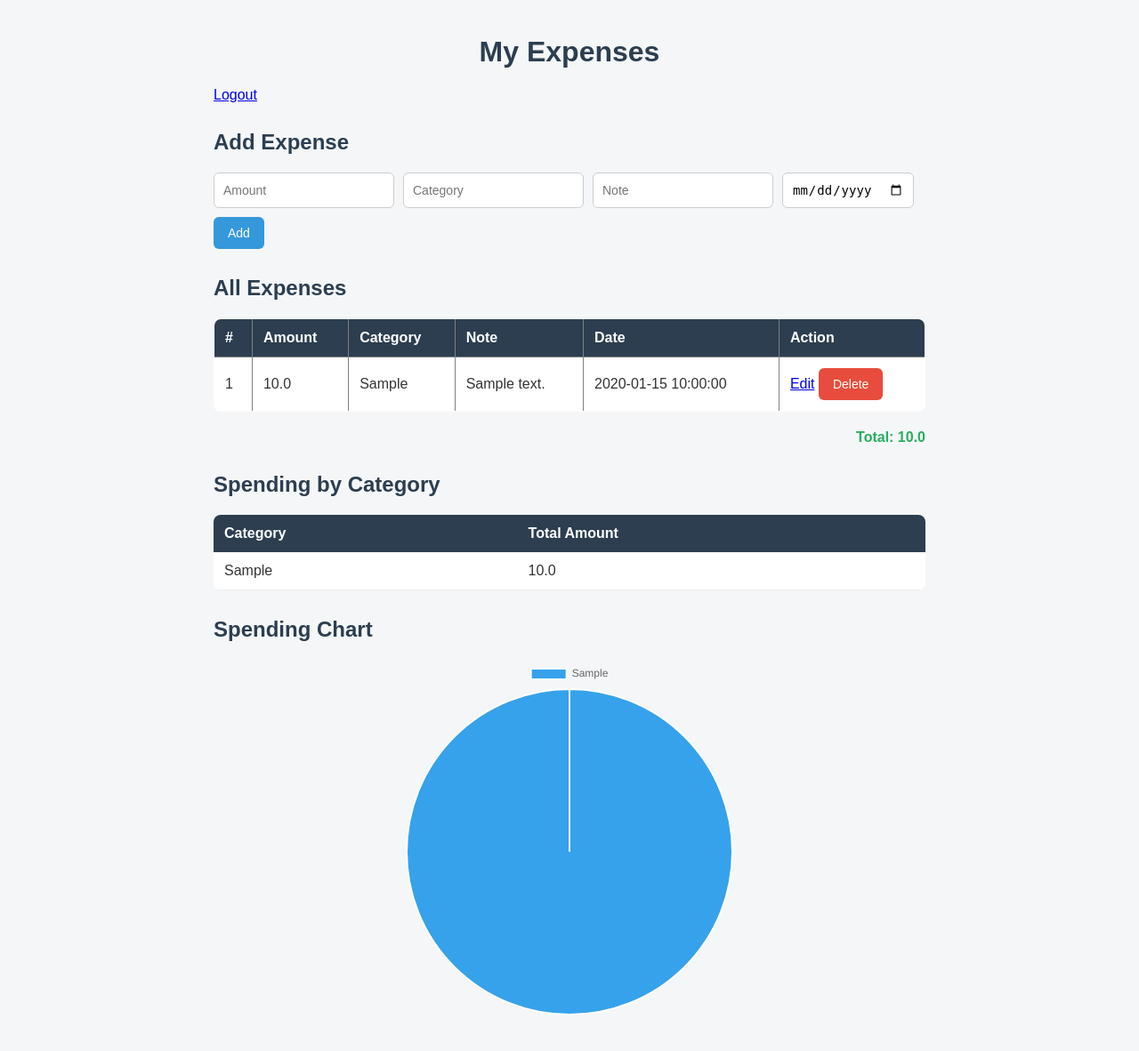
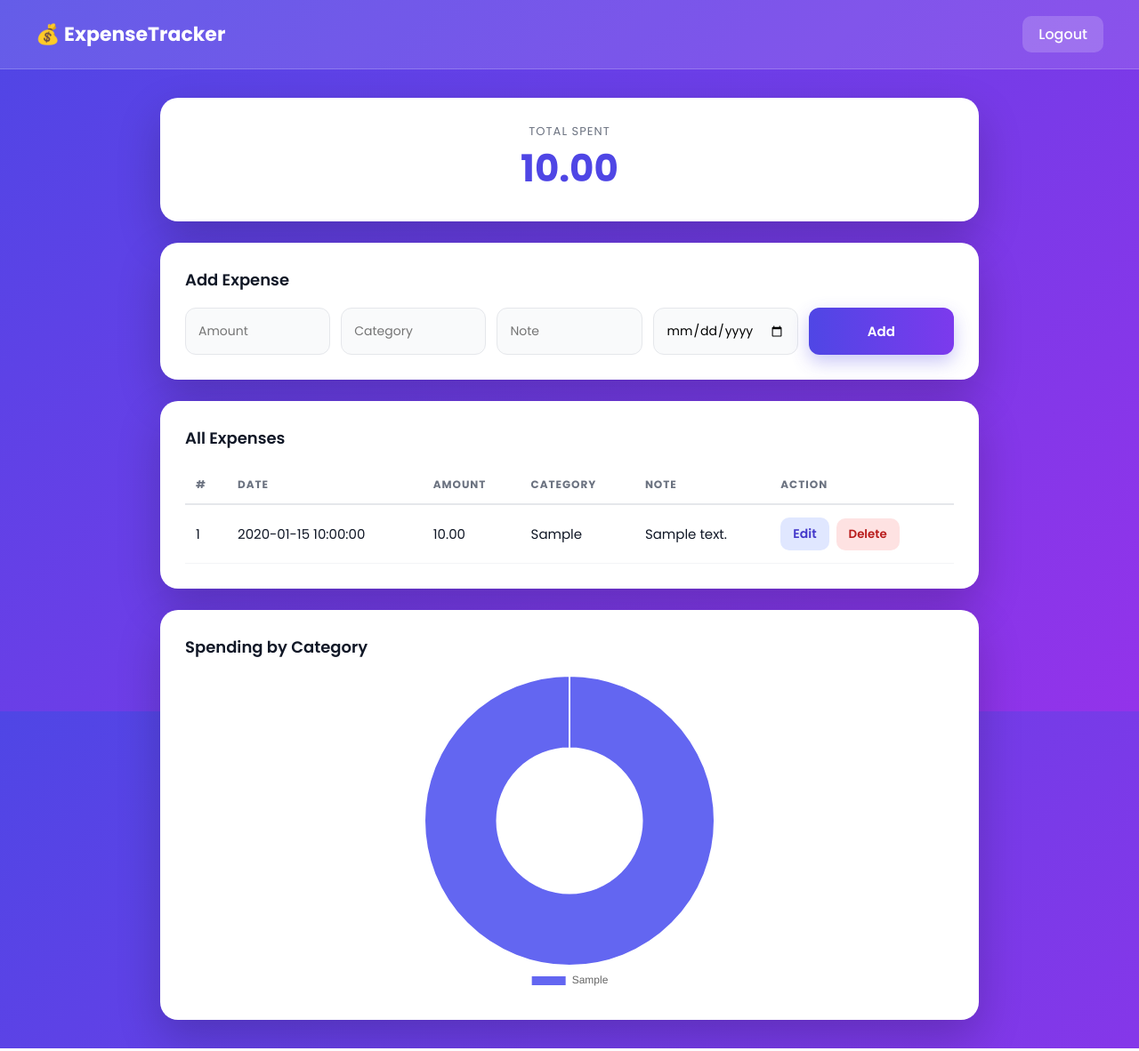
Before and after one commit to Malshi123/Expense-Tracker, a Flask app: page / in a window 1280 px wide. Shown: the whole page at 89% size. Run offline with Flask 3, Linux system fonts and the light colour scheme; the visitor is signed in with stand-in values (Sample User, id 1); tables that the repository leaves empty or names only in its code hold one stand-in row (values such as "Sample post").

Commit message:
Redesign dashboard and edit page

```diff
--- /dev/null
+++ b/static/app.css
@@ -0,0 +1,247 @@
+* {
+    box-sizing: border-box;
+    margin: 0;
+    padding: 0;
+}
+
+body {
+    font-family: 'Poppins', Arial, sans-serif;
+    min-height: 100vh;
+    background: linear-gradient(135deg, #4f46e5, #9333ea);
+    background-attachment: fixed;
+    color: #111827;
+}
+
+.navbar {
+    display: flex;
+    justify-content: space-between;
+    align-items: center;
+    padding: 18px 40px;
+    background: rgba(255, 255, 255, 0.12);
+    border-bottom: 1px solid rgba(255, 255, 255, 0.2);
+}
+
+.brand {
+    color: #ffffff;
+    font-size: 22px;
+    font-weight: 700;
+}
+
+.nav-link {
+    color: #ffffff;
+    text-decoration: none;
+    font-weight: 500;
+    padding: 8px 18px;
+    border-radius: 10px;
+    background: rgba(255, 255, 255, 0.18);
+}
+
+.nav-link:hover {
+    background: rgba(255, 255, 255, 0.3);
+}
+
+.container {
+    max-width: 960px;
+    margin: 32px auto;
+    padding: 0 20px;
+}
+
+.card {
+    background: #ffffff;
+    border-radius: 20px;
+    padding: 28px;
+    box-shadow: 0 20px 50px rgba(0, 0, 0, 0.2);
+    margin-bottom: 24px;
+}
+
+.card h2 {
+    font-size: 18px;
+    font-weight: 600;
+    margin-bottom: 18px;
+}
+
+.stat {
+    text-align: center;
+}
+
+.stat .label {
+    color: #6b7280;
+    font-size: 13px;
+    letter-spacing: 0.08em;
+    text-transform: uppercase;
+}
+
+.stat .amount {
+    font-size: 42px;
+    font-weight: 700;
+    color: #4f46e5;
+}
+
+.add-grid {
+    display: grid;
+    grid-template-columns: repeat(auto-fit, minmax(150px, 1fr));
+    gap: 12px;
+}
+
+.add-grid input,
+.edit-grid input {
+    padding: 14px;
+    border: 1px solid #e5e7eb;
+    border-radius: 12px;
+    background: #f9fafb;
+    font-size: 14px;
+    font-family: inherit;
+    outline: none;
+}
+
+.add-grid input:focus,
+.edit-grid input:focus {
+    border-color: #6366f1;
+    box-shadow: 0 0 0 3px rgba(99, 102, 241, 0.2);
+}
+
+.btn {
+    padding: 14px 20px;
+    border: none;
+    border-radius: 12px;
+    background: linear-gradient(90deg, #4f46e5, #7c3aed);
+    color: #ffffff;
+    font-size: 15px;
+    font-weight: 600;
+    font-family: inherit;
+    cursor: pointer;
+    box-shadow: 0 8px 20px rgba(79, 70, 229, 0.3);
+}
+
+.btn:hover {
+    opacity: 0.92;
+}
+
+.btn-danger {
+    padding: 8px 14px;
+    border: none;
+    border-radius: 10px;
+    background: #fee2e2;
+    color: #b91c1c;
+    font-weight: 600;
+    font-family: inherit;
+    cursor: pointer;
+}
+
+.btn-danger:hover {
+    background: #fecaca;
+}
+
+.btn-edit {
+    display: inline-block;
+    padding: 8px 14px;
+    border-radius: 10px;
+    background: #e0e7ff;
+    color: #4338ca;
+    font-weight: 600;
+    text-decoration: none;
+    font-size: 14px;
+}
+
+.btn-edit:hover {
+    background: #c7d2fe;
+}
+
+.table-wrap {
+    overflow-x: auto;
+}
+
+table {
+    width: 100%;
+    border-collapse: collapse;
+}
+
+th {
+    text-align: left;
+    font-size: 12px;
+    letter-spacing: 0.08em;
+    text-transform: uppercase;
+    color: #6b7280;
+    padding: 12px;
+    border-bottom: 2px solid #e5e7eb;
+}
+
+td {
+    padding: 14px 12px;
+    border-bottom: 1px solid #f3f4f6;
+    font-size: 15px;
+}
+
+tr:hover td {
+    background: #f9fafb;
+}
+
+.actions {
+    display: flex;
+    gap: 8px;
+    align-items: center;
+}
+
+.actions form {
+    margin: 0;
+}
+
+.empty {
+    text-align: center;
+    color: #6b7280;
+    padding: 24px;
+}
+
+.chart-box {
+    max-width: 360px;
+    margin: 0 auto;
+}
+
+.edit-form {
+    display: flex;
+    flex-direction: column;
+    gap: 16px;
+}
+
+.edit-form label {
+    display: block;
+    font-size: 12px;
+    font-weight: 600;
+    letter-spacing: 0.08em;
+    text-transform: uppercase;
+    color: #374151;
+    margin-bottom: 6px;
+}
+
+.edit-form input {
+    width: 100%;
+    padding: 14px;
+    border: 1px solid #e5e7eb;
+    border-radius: 12px;
+    background: #f9fafb;
+    font-size: 14px;
+    font-family: inherit;
+    outline: none;
+}
+
+.edit-form input:focus {
+    border-color: #6366f1;
+    box-shadow: 0 0 0 3px rgba(99, 102, 241, 0.2);
+}
+
+.form-actions {
+    display: flex;
+    gap: 16px;
+    align-items: center;
+    margin-top: 8px;
+}
+
+.btn-cancel {
+    color: #6b7280;
+    text-decoration: none;
+    font-weight: 500;
+}
+
+.btn-cancel:hover {
+    color: #111827;
+}
--- a/templates/index.html
+++ b/templates/index.html
@@ -1,91 +1,104 @@
 <!DOCTYPE html>
 <html>
 <head>
+    <meta charset="UTF-8">
+    <meta name="viewport" content="width=device-width, initial-scale=1">
     <title>Expense Tracker</title>
-    <link rel="stylesheet" href="{{ url_for('static', filename='style.css') }}">
+    <link href="https://fonts.googleapis.com/css2?family=Poppins:wght@400;500;600;700&display=swap" rel="stylesheet">
+    <link rel="stylesheet" href="{{ url_for('static', filename='app.css') }}">
     <script src="https://cdn.jsdelivr.net/npm/chart.js"></script>
 </head>
 <body>
-    <h1>My Expenses</h1>
-    <p><a href="/logout">Logout</a></p>
+    <div class="navbar">
+        <div class="brand">💰 ExpenseTracker</div>
+        <a class="nav-link" href="/logout">Logout</a>
+    </div>
 
+    <div class="container">
+
+        <div class="card stat">
+            <div class="label">Total Spent</div>
+            <div class="amount">{{ '%.2f'|format(total) }}</div>
+        </div>
+
+        <div class="card">
             <h2>Add Expense</h2>
-    <form action="/add" method="POST" class="add-form">
+            <form action="/add" method="POST" class="add-grid">
                 <input type="number" step="0.01" name="amount" placeholder="Amount" required>
                 <input type="text" name="category" placeholder="Category" required>
-        <input type="text" name="note" placeholder="Note" required>
+                <input type="text" name="note" placeholder="Note">
                 <input type="date" name="date" required>
-        <button type="submit">Add</button>
+                <button type="submit" class="btn">Add</button>
             </form>
+        </div>
 
+        <div class="card">
             <h2>All Expenses</h2>
-
-    <table border="1" cellpadding="8">
+            {% if expenses %}
+            <div class="table-wrap">
+                <table>
                     <tr>
                         <th>#</th>
+                        <th>Date</th>
                         <th>Amount</th>
                         <th>Category</th>
                         <th>Note</th>
-            <th>Date</th>
                         <th>Action</th>
                     </tr>
                     {% for e in expenses %}
                     <tr>
                         <td>{{ loop.index }}</td>
-            <td>{{ e["amount"] }}</td>
-            <td>{{ e["category"] }}</td>
-            <td>{{ e["note"] }}</td>
-            <td>{{ e.get("date","-") }}</td>
-
+                        <td>{{ e['date'] or '-' }}</td>
+                        <td>{{ '%.2f'|format(e['amount']) }}</td>
+                        <td>{{ e['category'] }}</td>
+                        <td>{{ e['note'] or '' }}</td>
                         <td>
-                <a href="/edit/{{ e['id'] }}">Edit</a>
-                <form action="/delete/{{e['id']}}" method="POST" style="display:inline;">
-                    <button type="submit" class="delete-btn">Delete</button>
+                            <div class="actions">
+                                <a class="btn-edit" href="/edit/{{ e['id'] }}">Edit</a>
+                                <form action="/delete/{{ e['id'] }}" method="POST" onsubmit="return confirm('Delete this expense?');">
+                                    <button type="submit" class="btn-danger">Delete</button>
                                 </form>
+                            </div>
                         </td>
-
                     </tr>
                     {% endfor %}
                 </table>
+            </div>
+            {% else %}
+            <p class="empty">No expenses yet. Add your first one above.</p>
+            {% endif %}
+        </div>
 
-    <h3 class="total">Total: {{ total }}</h3>
-
+        {% if category_totals %}
+        <div class="card">
             <h2>Spending by Category</h2>
-    <table>
-        <tr>
-            <th>Category</th>
-            <th>Total Amount</th>
-        </tr>
-
-        {% for category, amount in category_totals.items() %}
-        <tr>
-            <td>{{ category }}</td>
-            <td>{{ amount }}</td>
-        </tr>
-        {% endfor %}
-    </table>
-
-    <h2>Spending Chart</h2>
-    <div style="max-width: 400px; margin: auto;">
+            <div class="chart-box">
                 <canvas id="categoryChart"></canvas>
             </div>
+        </div>
+        {% endif %}
 
+    </div>
+
+    {% if category_totals %}
     <script>
         const labels = {{ category_totals.keys() | list | tojson }};
-        const values = {{category_totals.values() |list | tojson }};
+        const values = {{ category_totals.values() | list | tojson }};
 
-        const ctx = document.getElementById("categoryChart");
-
-        new Chart(ctx, {
-            type: "pie",
+        new Chart(document.getElementById("categoryChart"), {
+            type: "doughnut",
             data: {
                 labels: labels,
                 datasets: [{
-                    data: values
+                    data: values,
+                    backgroundColor: ["#6366f1", "#a855f7", "#ec4899", "#f59e0b", "#10b981", "#3b82f6", "#ef4444"]
                 }]
+            },
+            options: {
+                plugins: { legend: { position: "bottom" } }
             }
         });
     </script>
-
+    {% endif %}
 </body>
 </html>
```
Also changed, not shown: templates/edit.html (+39 -10 lines). Lines whose indentation alone changed are shown as unchanged.
